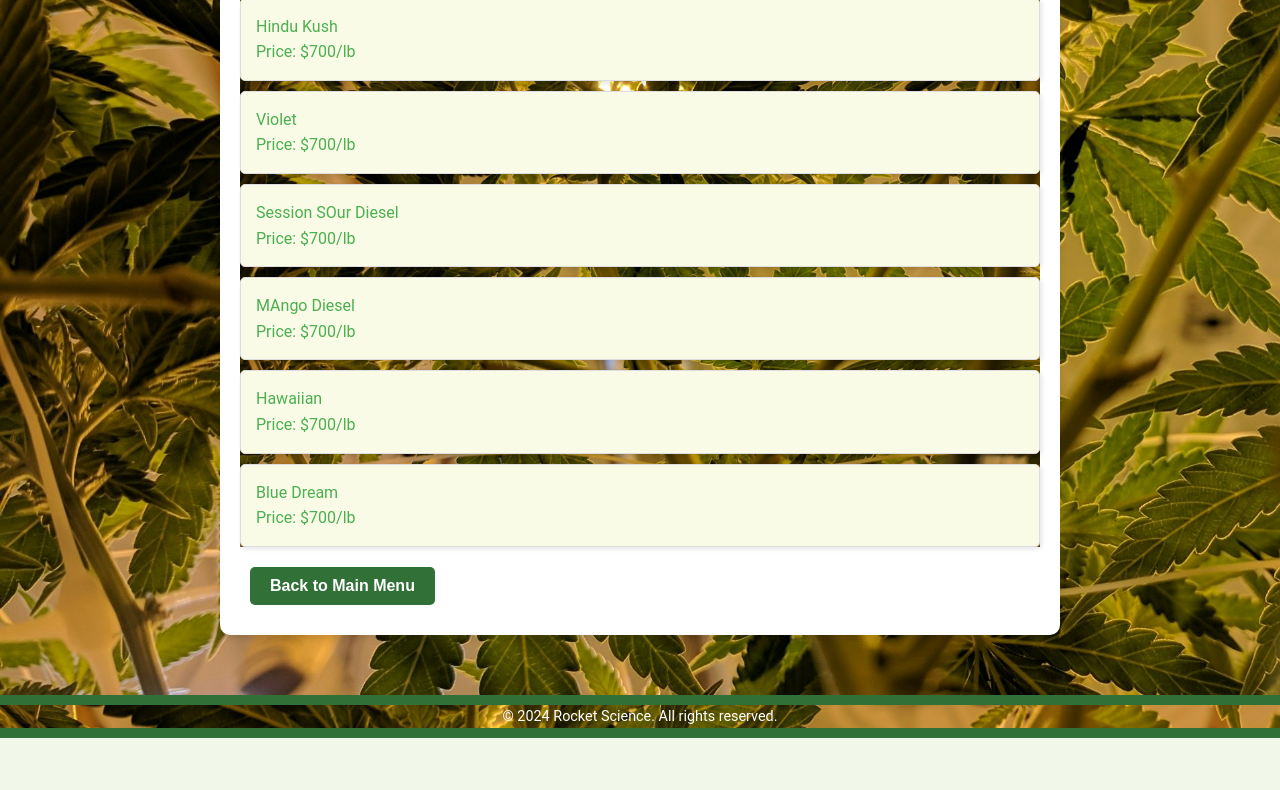
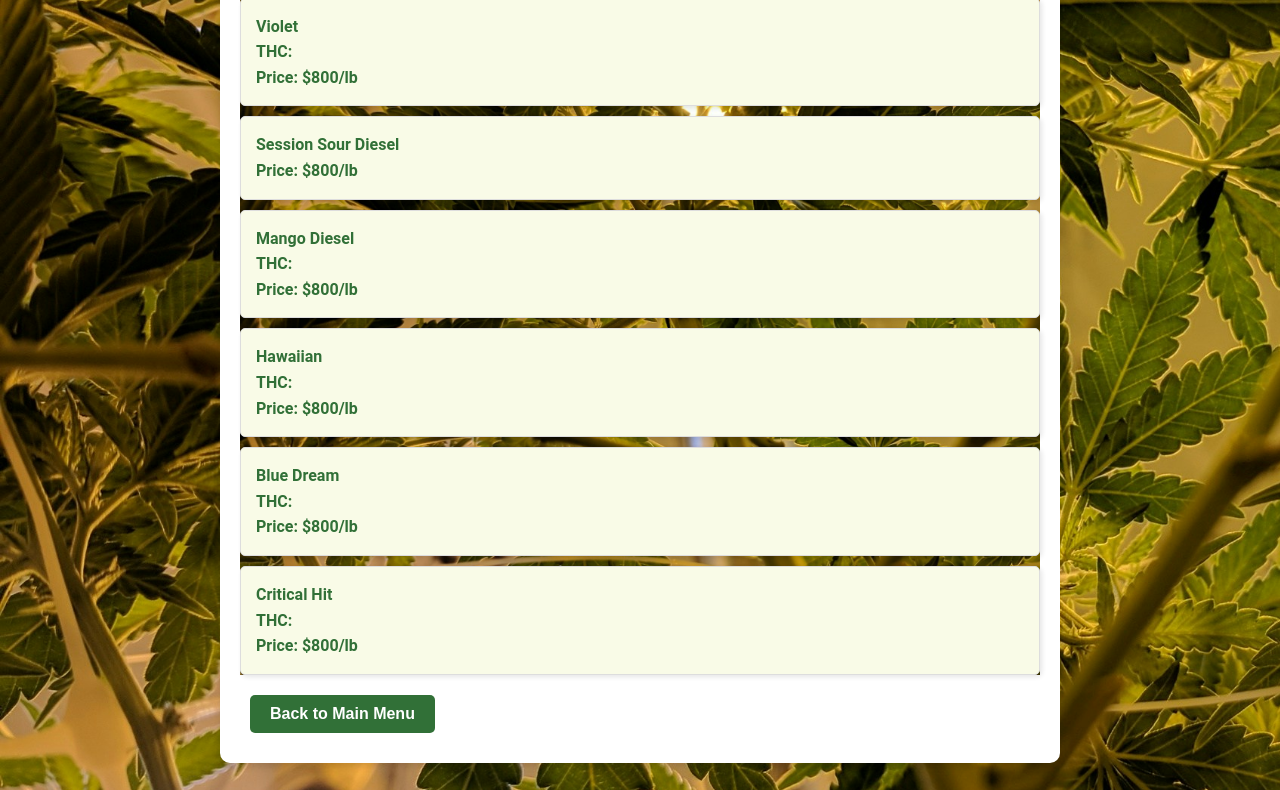
Before and after one commit to ShibuyaCho/rocketscience, a plain HTML site: page harem.html in a window 1280 px wide. Shown: the part 276-1066 px from the top of the page. Before the commit the page ends 1014 px from the top, so only its background shows below. Drawn offline with Linux system fonts and the light colour scheme.

Commit message:
Update harem.html

```diff
--- a/harem.html
+++ b/harem.html
@@ -19,12 +19,12 @@
       <div class="container">
         <h2>Available Strains</h2>
         <ul class="strain-list">
-          <li> Hindu Kush <br>Price: $700/lb</strong></li>
-          <li> Violet <br>Price: $700/lb</strong></li>
-          <li> Session SOur  Diesel <br>Price: $700/lb</strong></li>
-          <li> MAngo Diesel <br>Price: $700/lb</strong></li>
-          <li> Hawaiian <br>Price: $700/lb</strong></li>
-          <li> Blue Dream <br>Price: $700/lb</strong></li>
+          <li><strong> Violet <br>THC: <br>Price: $800/lb</strong></li>
+          <li><strong> Session Sour  Diesel <br>Price: $800/lb</strong></li>
+          <li><strong> Mango Diesel <br>THC: <br>Price: $800/lb</strong></li>
+          <li><strong> Hawaiian <br>THC: <br>Price: $800/lb</strong></li>
+          <li><strong> Blue Dream <br>THC: <br>Price: $800/lb</strong></li>
+          <li><strong> Critical Hit <br>THC: <br>Price: $800/lb</strong></li>
         </ul>
         <div class="farm-buttons">
           <button onclick="location.href='index.html'">Back to Main Menu</button>
```
